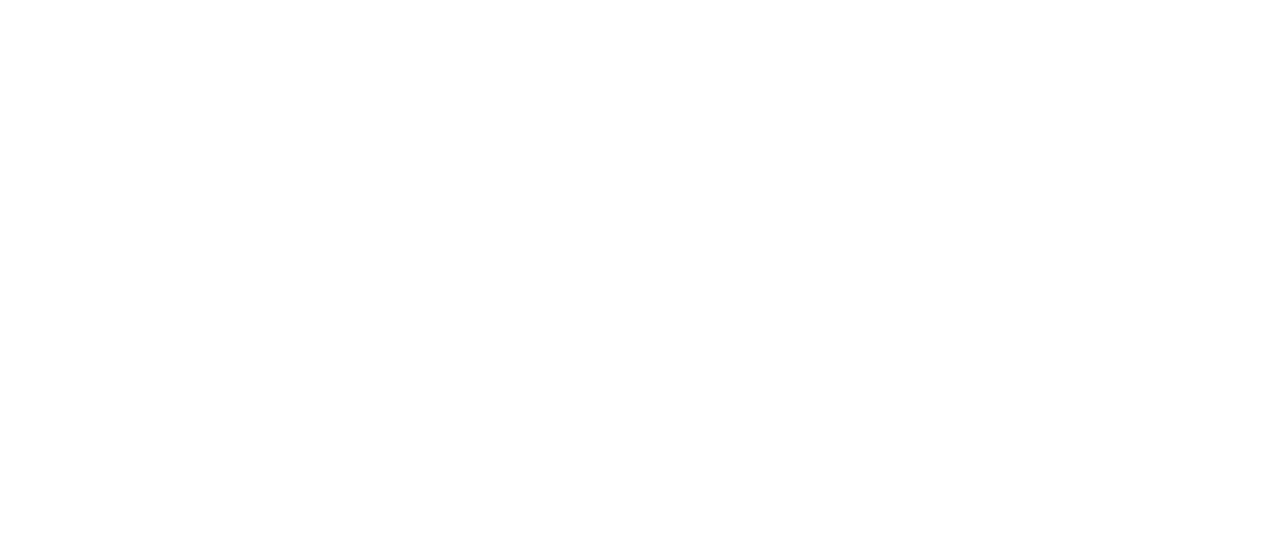
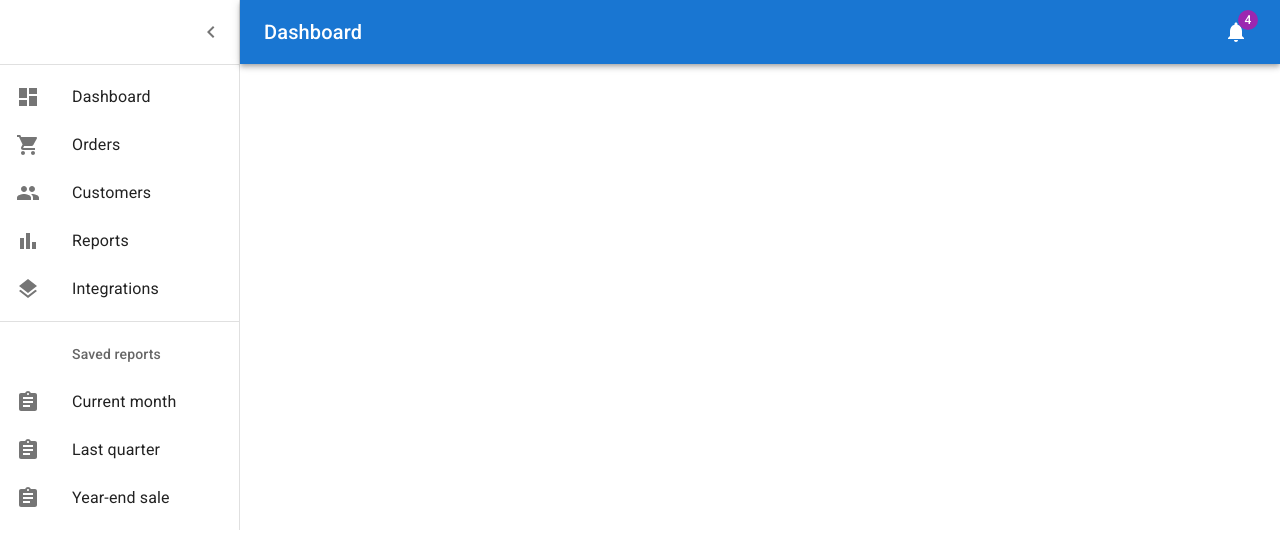
Before and after one commit to jsm4228/recipe.ai, a React (Vite) app in the folder recipe.ai/: page /home in a window 1280 px wide. Before the commit this address had no page. Shown: the top 546 px of the page. Built offline with nearby package versions, Linux system fonts and the light colour scheme.

Commit message:
set up nav bar

```diff
--- a/recipe.ai/package.json
+++ b/recipe.ai/package.json
@@ -18,7 +18,8 @@
     "axios": "^1.4.0",
     "react": "^18.2.0",
     "react-dom": "^18.2.0",
-    "react-router-dom": "^6.14.2"
+    "react-router-dom": "^6.14.2",
+    "recharts": "^2.7.2"
   },
   "devDependencies": {
     "@types/react": "^18.2.15",
--- a/recipe.ai/src/App.tsx
+++ b/recipe.ai/src/App.tsx
@@ -7,6 +7,7 @@
 import "@fontsource/roboto/700.css";
 import SignIn from "./components/SignIn";
 import SignUp from "./components/SignUp";
+import Home from "./components/Home";
 
 import { Routes, Route } from "react-router-dom";
 
@@ -22,6 +23,7 @@
         <Routes>
           <Route path="/" element={<SignIn />} />
           <Route path="/register" element={<SignUp />} />
+          <Route path="/home" element={<Home />} />
         </Routes>
       </ThemeProvider>
     </UserProvider>
--- a/recipe.ai/src/components/Home.tsx
+++ b/recipe.ai/src/components/Home.tsx
@@ -0,0 +1,165 @@
+import * as React from "react";
+import { styled, createTheme, ThemeProvider } from "@mui/material/styles";
+import CssBaseline from "@mui/material/CssBaseline";
+import MuiDrawer from "@mui/material/Drawer";
+import Box from "@mui/material/Box";
+import MuiAppBar, { AppBarProps as MuiAppBarProps } from "@mui/material/AppBar";
+import Toolbar from "@mui/material/Toolbar";
+import List from "@mui/material/List";
+import Typography from "@mui/material/Typography";
+import Divider from "@mui/material/Divider";
+import IconButton from "@mui/material/IconButton";
+import Badge from "@mui/material/Badge";
+import Container from "@mui/material/Container";
+import Grid from "@mui/material/Grid";
+import Paper from "@mui/material/Paper";
+import Link from "@mui/material/Link";
+import MenuIcon from "@mui/icons-material/Menu";
+import ChevronLeftIcon from "@mui/icons-material/ChevronLeft";
+import NotificationsIcon from "@mui/icons-material/Notifications";
+import { mainListItems, secondaryListItems } from "./NavItems";
+import Main from "./Main";
+// import Chart from "./Chart";
+// import Deposits from "./Deposits";
+// import Orders from "./Orders";
+
+function Copyright(props: any) {
+  return (
+    <Typography
+      variant="body2"
+      color="text.secondary"
+      align="center"
+      {...props}
+    >
+      {"Copyright © "}
+      <Link color="inherit" href="https://mui.com/">
+        Your Website
+      </Link>{" "}
+      {new Date().getFullYear()}
+      {"."}
+    </Typography>
+  );
+}
+
+const drawerWidth: number = 240;
+
+interface AppBarProps extends MuiAppBarProps {
+  open?: boolean;
+}
+
+const AppBar = styled(MuiAppBar, {
+  shouldForwardProp: (prop) => prop !== "open",
+})<AppBarProps>(({ theme, open }) => ({
+  zIndex: theme.zIndex.drawer + 1,
+  transition: theme.transitions.create(["width", "margin"], {
+    easing: theme.transitions.easing.sharp,
+    duration: theme.transitions.duration.leavingScreen,
+  }),
+  ...(open && {
+    marginLeft: drawerWidth,
+    width: `calc(100% - ${drawerWidth}px)`,
+    transition: theme.transitions.create(["width", "margin"], {
+      easing: theme.transitions.easing.sharp,
+      duration: theme.transitions.duration.enteringScreen,
+    }),
+  }),
+}));
+
+const Drawer = styled(MuiDrawer, {
+  shouldForwardProp: (prop) => prop !== "open",
+})(({ theme, open }) => ({
+  "& .MuiDrawer-paper": {
+    position: "relative",
+    whiteSpace: "nowrap",
+    width: drawerWidth,
+    transition: theme.transitions.create("width", {
+      easing: theme.transitions.easing.sharp,
+      duration: theme.transitions.duration.enteringScreen,
+    }),
+    boxSizing: "border-box",
+    ...(!open && {
+      overflowX: "hidden",
+      transition: theme.transitions.create("width", {
+        easing: theme.transitions.easing.sharp,
+        duration: theme.transitions.duration.leavingScreen,
+      }),
+      width: theme.spacing(7),
+      [theme.breakpoints.up("sm")]: {
+        width: theme.spacing(9),
+      },
+    }),
+  },
+}));
+
+// TODO remove, this demo shouldn't need to reset the theme.
+const defaultTheme = createTheme();
+
+export default function Dashboard() {
+  const [open, setOpen] = React.useState(true);
+  const toggleDrawer = () => {
+    setOpen(!open);
+  };
+
+  return (
+    <ThemeProvider theme={defaultTheme}>
+      <Box sx={{ display: "flex" }}>
+        <CssBaseline />
+        <AppBar position="absolute" open={open}>
+          <Toolbar
+            sx={{
+              pr: "24px", // keep right padding when drawer closed
+            }}
+          >
+            <IconButton
+              edge="start"
+              color="inherit"
+              aria-label="open drawer"
+              onClick={toggleDrawer}
+              sx={{
+                marginRight: "36px",
+                ...(open && { display: "none" }),
+              }}
+            >
+              <MenuIcon />
+            </IconButton>
+            <Typography
+              component="h1"
+              variant="h6"
+              color="inherit"
+              noWrap
+              sx={{ flexGrow: 1 }}
+            >
+              Dashboard
+            </Typography>
+            <IconButton color="inherit">
+              <Badge badgeContent={4} color="secondary">
+                <NotificationsIcon />
+              </Badge>
+            </IconButton>
+          </Toolbar>
+        </AppBar>
+        <Drawer variant="permanent" open={open}>
+          <Toolbar
+            sx={{
+              display: "flex",
+              alignItems: "center",
+              justifyContent: "flex-end",
+              px: [1],
+            }}
+          >
+            <IconButton onClick={toggleDrawer}>
+              <ChevronLeftIcon />
+            </IconButton>
+          </Toolbar>
+          <Divider />
+          <List component="nav">
+            {mainListItems}
+            <Divider sx={{ my: 1 }} />
+            {secondaryListItems}
+          </List>
+        </Drawer>
+        <Main></Main>
+      </Box>
+    </ThemeProvider>
+  );
+}
--- a/recipe.ai/src/components/Main.tsx
+++ b/recipe.ai/src/components/Main.tsx
@@ -0,0 +1,8 @@
+import React from "react";
+import { Routes, Route } from "react-router-dom";
+
+const Main = () => {
+  return <div>Main</div>;
+};
+
+export default Main;
--- /dev/null
+++ b/recipe.ai/src/components/NavItems.tsx
@@ -0,0 +1,72 @@
+import * as React from "react";
+import ListItemButton from "@mui/material/ListItemButton";
+import ListItemIcon from "@mui/material/ListItemIcon";
+import ListItemText from "@mui/material/ListItemText";
+import ListSubheader from "@mui/material/ListSubheader";
+import DashboardIcon from "@mui/icons-material/Dashboard";
+import ShoppingCartIcon from "@mui/icons-material/ShoppingCart";
+import PeopleIcon from "@mui/icons-material/People";
+import BarChartIcon from "@mui/icons-material/BarChart";
+import LayersIcon from "@mui/icons-material/Layers";
+import AssignmentIcon from "@mui/icons-material/Assignment";
+
+export const mainListItems = (
+  <React.Fragment>
+    <ListItemButton>
+      <ListItemIcon>
+        <DashboardIcon />
+      </ListItemIcon>
+      <ListItemText primary="Dashboard" />
+    </ListItemButton>
+    <ListItemButton>
+      <ListItemIcon>
+        <ShoppingCartIcon />
+      </ListItemIcon>
+      <ListItemText primary="Orders" />
+    </ListItemButton>
+    <ListItemButton>
+      <ListItemIcon>
+        <PeopleIcon />
+      </ListItemIcon>
+      <ListItemText primary="Customers" />
+    </ListItemButton>
+    <ListItemButton>
+      <ListItemIcon>
+        <BarChartIcon />
+      </ListItemIcon>
+      <ListItemText primary="Reports" />
+    </ListItemButton>
+    <ListItemButton>
+      <ListItemIcon>
+        <LayersIcon />
+      </ListItemIcon>
+      <ListItemText primary="Integrations" />
+    </ListItemButton>
+  </React.Fragment>
+);
+
+export const secondaryListItems = (
+  <React.Fragment>
+    <ListSubheader component="div" inset>
+      Saved reports
+    </ListSubheader>
+    <ListItemButton>
+      <ListItemIcon>
+        <AssignmentIcon />
+      </ListItemIcon>
+      <ListItemText primary="Current month" />
+    </ListItemButton>
+    <ListItemButton>
+      <ListItemIcon>
+        <AssignmentIcon />
+      </ListItemIcon>
+      <ListItemText primary="Last quarter" />
+    </ListItemButton>
+    <ListItemButton>
+      <ListItemIcon>
+        <AssignmentIcon />
+      </ListItemIcon>
+      <ListItemText primary="Year-end sale" />
+    </ListItemButton>
+  </React.Fragment>
+);
```
Also changed, not shown: 1 other file (tests, documents, lock files or other folders).
